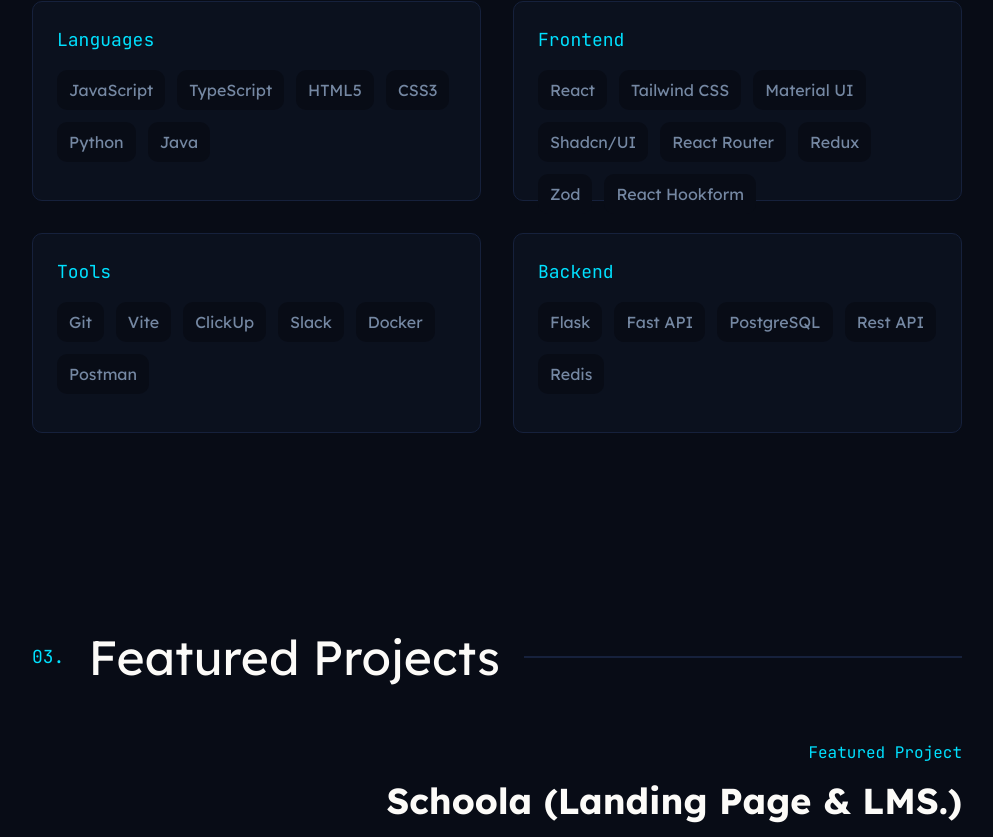
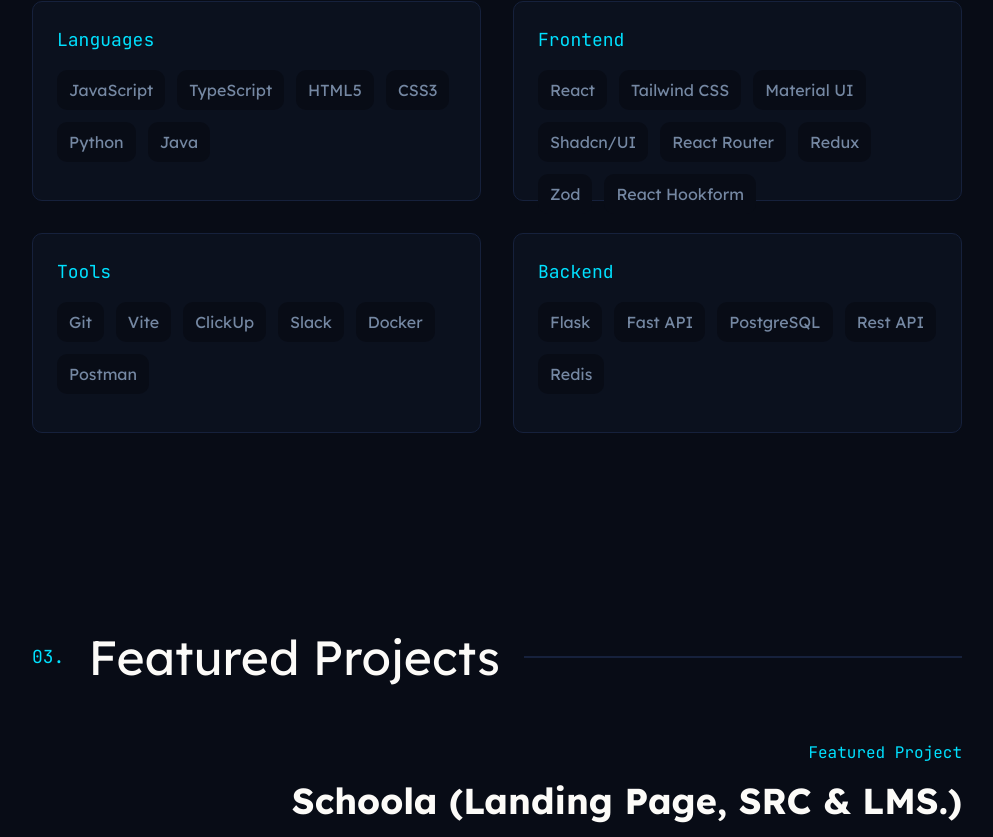
Before and after one commit to mubex-dot/mubarak-portfolio, a React (Vite) app: page / in a window 1280 px wide. Shown: the part 1944-2781 px from the top of the page, without its empty margins (143-1136 px from the left). Built offline with nearby package versions, Linux system fonts and the light colour scheme.

Commit message:
updated projects

```diff
--- a/src/components/contact/Contact.tsx
+++ b/src/components/contact/Contact.tsx
@@ -1,7 +1,7 @@
 import { Mail } from "lucide-react";
 import { Button } from "../ui/button";
 import SectionHeader from "../ui/SectionHeader";
-import CVFile from "@/assets/documents/Mubarak_CV.pdf";
+import CVFile from "@/assets/documents/Mubarak.pdf";
 
 const Contact = () => {
   const handleEmailClick = () => {
@@ -11,7 +11,7 @@
   const handleDownloadCV = () => {
     const link = document.createElement("a");
     link.href = CVFile;
-    link.download = "Mubarak_CV.pdf";
+    link.download = "Mubarak";
     document.body.appendChild(link);
     link.click();
     document.body.removeChild(link);
--- a/src/components/projects/FeaturedProjects.tsx
+++ b/src/components/projects/FeaturedProjects.tsx
@@ -65,7 +65,7 @@
 const featuredProjects = [
   {
     id: 1,
-    projectName: "Schoola (Landing Page & LMS.)",
+    projectName: "Schoola (Landing Page, SRC & LMS.)",
     projectDesc:
       "A gamified learning solution that drives engagement for K12 schools elearning and uses AI for analytics and agnostic content generation increasing performance of teachers and learners.",
     projectStack: [
@@ -74,10 +74,22 @@
       { id: 3, stackName: "Material UI" },
       { id: 4, stackName: "Redux Toolkit" },
     ],
-    projectLink: "https://www.schoola.app",
+    projectLink: "https://www.schoola.app/",
   },
   {
     id: 2,
+    projectName: "iT Central website & CMS",
+    projectDesc: "A software development and tech talent incubator company",
+    projectStack: [
+      { id: 1, stackName: "React" },
+      { id: 2, stackName: "TypeScript" },
+      { id: 3, stackName: "Material UI" },
+      { id: 4, stackName: "Redux Toolkit" },
+    ],
+    projectLink: "https://itcentral.ng/",
+  },
+  {
+    id: 3,
     projectName: "ConnectED (Frontend & Backend)",
     projectDesc:
       "An SMS-based radio that will connect Organizations with the Underserved.",
--- a/src/components/projects/NoteworthyProjects.tsx
+++ b/src/components/projects/NoteworthyProjects.tsx
@@ -64,23 +64,36 @@
 const noteworthyProjects = [
   {
     id: 1,
-    projectName: "AgroTrade",
+    projectName: "Simplifi Africa",
     projectDesc:
-      "P2P Marketplace for Agricultural Trade and Byproduct Exchange",
+      "Personal finance companion designed to help take control of spending",
     projectStack: [
-      { id: 1, stackName: "React" },
-      { id: 2, stackName: "TypeScript" },
-      { id: 3, stackName: "Tailwind CSS" },
-      { id: 4, stackName: "Redux Toolkit" },
+      { id: 1, stackName: "Python flask" },
+      { id: 2, stackName: "PostgreSQL" },
+      { id: 3, stackName: "Redis" },
+      // { id: 4, stackName: "Redux Toolkit" },
     ],
-    projectLink: "https://web-agrotrade.onrender.com",
+    // projectLink: "https://simplifi.africa/",
     // githubLink: "https://github.com/Agrotrade-ng/web-agrotrade",
   },
+  // {
+  //   id: 6,
+  //   projectName: "AgroTrade",
+  //   projectDesc:
+  //     "P2P Marketplace for Agricultural Trade and Byproduct Exchange",
+  //   projectStack: [
+  //     { id: 1, stackName: "React" },
+  //     { id: 2, stackName: "TypeScript" },
+  //     { id: 3, stackName: "Tailwind CSS" },
+  //     { id: 4, stackName: "Redux Toolkit" },
+  //   ],
+  //   projectLink: "https://web-agrotrade.onrender.com",
+  //   // githubLink: "https://github.com/Agrotrade-ng/web-agrotrade",
+  // },
   {
     id: 2,
-    projectName: "Wrap2Grow (Frontend & Backend)",
-    projectDesc:
-      "A smart application providing farmers with real-time data on the degradation timelines of waste-derived agricultural wraps.",
+    projectName: "Nigerian Air Force College of Nursing Sciences Portal",
+    projectDesc: "A portal for the NAFCONS",
     projectStack: [
       { id: 1, stackName: "React" },
       { id: 2, stackName: "TypeScript" },
@@ -89,9 +102,40 @@
       { id: 5, stackName: "Python Flask" },
       { id: 7, stackName: "PostgreSQL" },
     ],
-    projectLink: "https://wrap2grow-frontend.onrender.com",
-    githubLink: "https://github.com/mubex-dot/wrap2grow-frontend",
+    // projectLink: "https://wrap2grow-frontend.onrender.com",
+    // githubLink: "https://github.com/mubex-dot/wrap2grow-frontend",
   },
+  {
+    id: 7,
+    projectName: "Aeromedicals",
+    projectDesc:
+      "Official aviation medical assessment and certification for aircrew and applicants, delivered with excellence, integrity and care",
+    projectStack: [
+      { id: 1, stackName: "React" },
+      { id: 2, stackName: "TypeScript" },
+      { id: 3, stackName: "Tailwind CSS" },
+      { id: 5, stackName: "Python Flask" },
+      { id: 7, stackName: "PostgreSQL" },
+    ],
+    // projectLink: "https://wrap2grow-frontend.onrender.com",
+    // githubLink: "https://github.com/mubex-dot/wrap2grow-frontend",
+  },
+  // {
+  //   id: 5,
+  //   projectName: "Wrap2Grow (Frontend & Backend)",
+  //   projectDesc:
+  //     "A smart application providing farmers with real-time data on the degradation timelines of waste-derived agricultural wraps.",
+  //   projectStack: [
+  //     { id: 1, stackName: "React" },
+  //     { id: 2, stackName: "TypeScript" },
+  //     { id: 3, stackName: "Tailwind CSS" },
+  //     { id: 4, stackName: "Redux Toolkit" },
+  //     { id: 5, stackName: "Python Flask" },
+  //     { id: 7, stackName: "PostgreSQL" },
+  //   ],
+  //   projectLink: "https://wrap2grow-frontend.onrender.com",
+  //   githubLink: "https://github.com/mubex-dot/wrap2grow-frontend",
+  // },
   {
     id: 3,
     projectName: "City Explorer",
```
Also changed, not shown: 2 other files (tests, documents, lock files or other folders).
